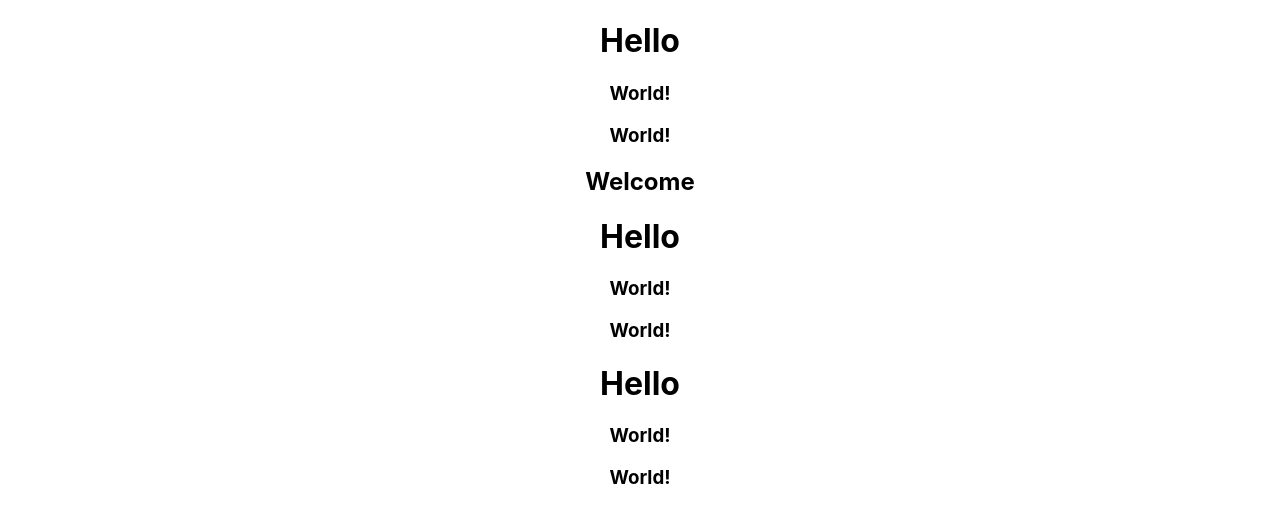
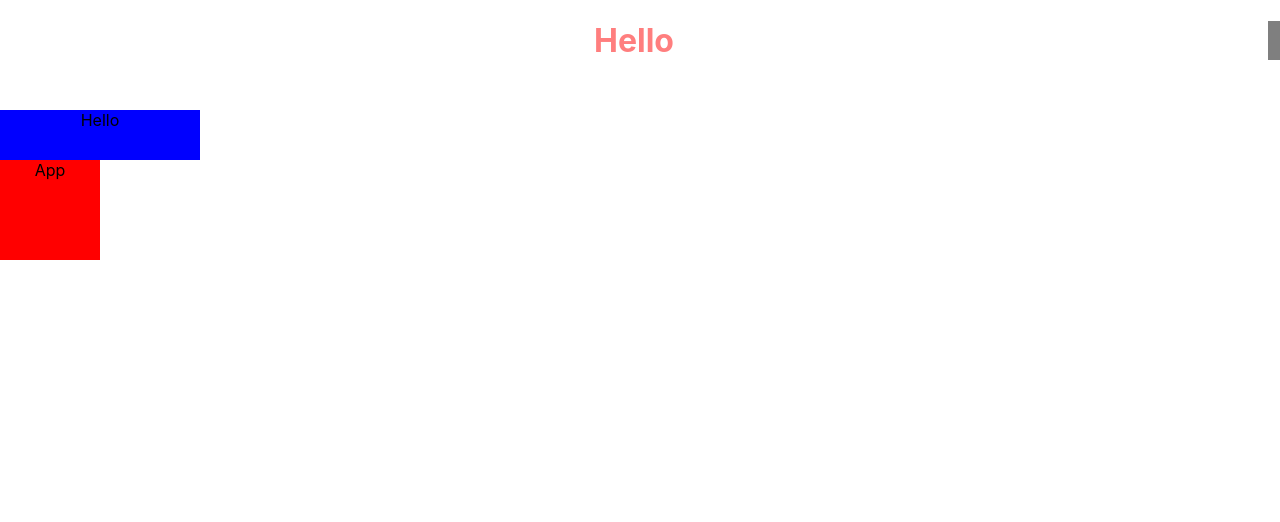
Before and after one commit to yonghwan1998/react-voca, a React (Create React App) app: page / in a window 1280 px wide. Shown: the top 522 px of the page. Built offline with nearby package versions, Linux system fonts and the light colour scheme.

Commit message:
[React.js] css 관리

```diff
--- a/src/App.js
+++ b/src/App.js
@@ -1,14 +1,15 @@
 import './App.css';
 import Hello from './component/Hello'
 import Welcome from './component/Welcome';
+import styles from './App.module.css';
 
 function App() {
 	return (
 		<div className="App">
 			<Hello />
-			<Welcome />
-			<Hello />
-			<Hello />
+			<div className={styles.box}>
+				App
+			</div>
 		</div>
 	);
 }
--- /dev/null
+++ b/src/App.module.css
@@ -0,0 +1,5 @@
+.box {
+    width: 100px;
+    height: 100px;
+    background-color: red;
+}
--- a/src/component/Hello.js
+++ b/src/component/Hello.js
@@ -1,11 +1,21 @@
 import World from "./World";
+import styles from "./Hello.module.css";
 
 export default function Hello() {
     return (
         <div>
-            <h1>Hello</h1>
-            <World />
-            <World />
+            <h1 style={{
+                color: '#f00',
+                borderRight: '12px solid #000',
+                marginBottom: '50px',
+                opacity: 0.5,
+            }}
+            >
+                Hello
+            </h1>
+            <div className={styles.box}>
+                Hello
+            </div>
         </div>
     );
 };
--- /dev/null
+++ b/src/component/Hello.module.css
@@ -0,0 +1,5 @@
+.box {
+    width: 200px;
+    height: 50px;
+    background-color: blue;
+}
```
